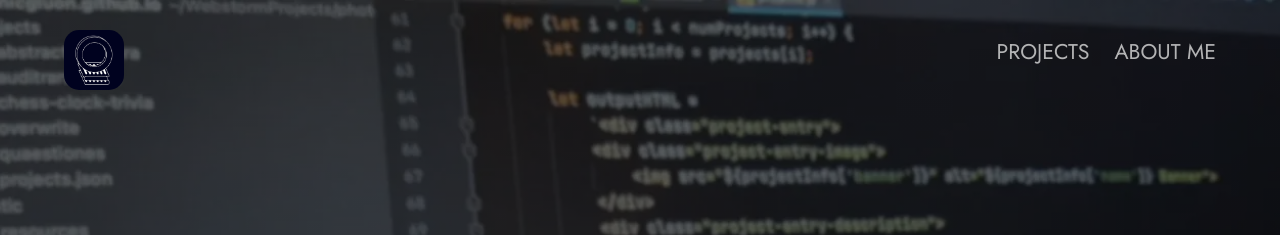
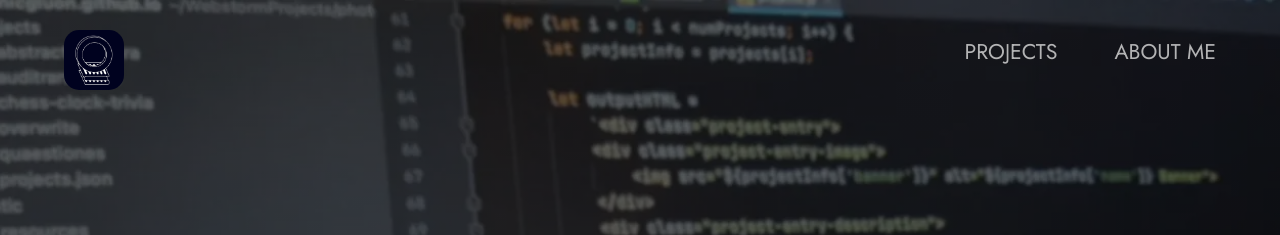
Before and after one commit to PhotonicGluon/photonicgluon.github.io, a Jekyll site: the page built from index.html, in a window 1280 px wide. Shown: the top 235 px of the page. Built offline with Jekyll 4.4.1, drawn with Linux system fonts in a browser that asks for light colours.

Commit message:
Fix issue with `base.css`

```diff
--- a/assets/resources/css/base.css
+++ b/assets/resources/css/base.css
@@ -150,7 +150,7 @@ nav {
 }
 
 .main-nav-list li:not(:last-of-type) {
-    margin-right: 25px;
+    width: 150px;
 }
 
 .main-nav-list li a {
```
